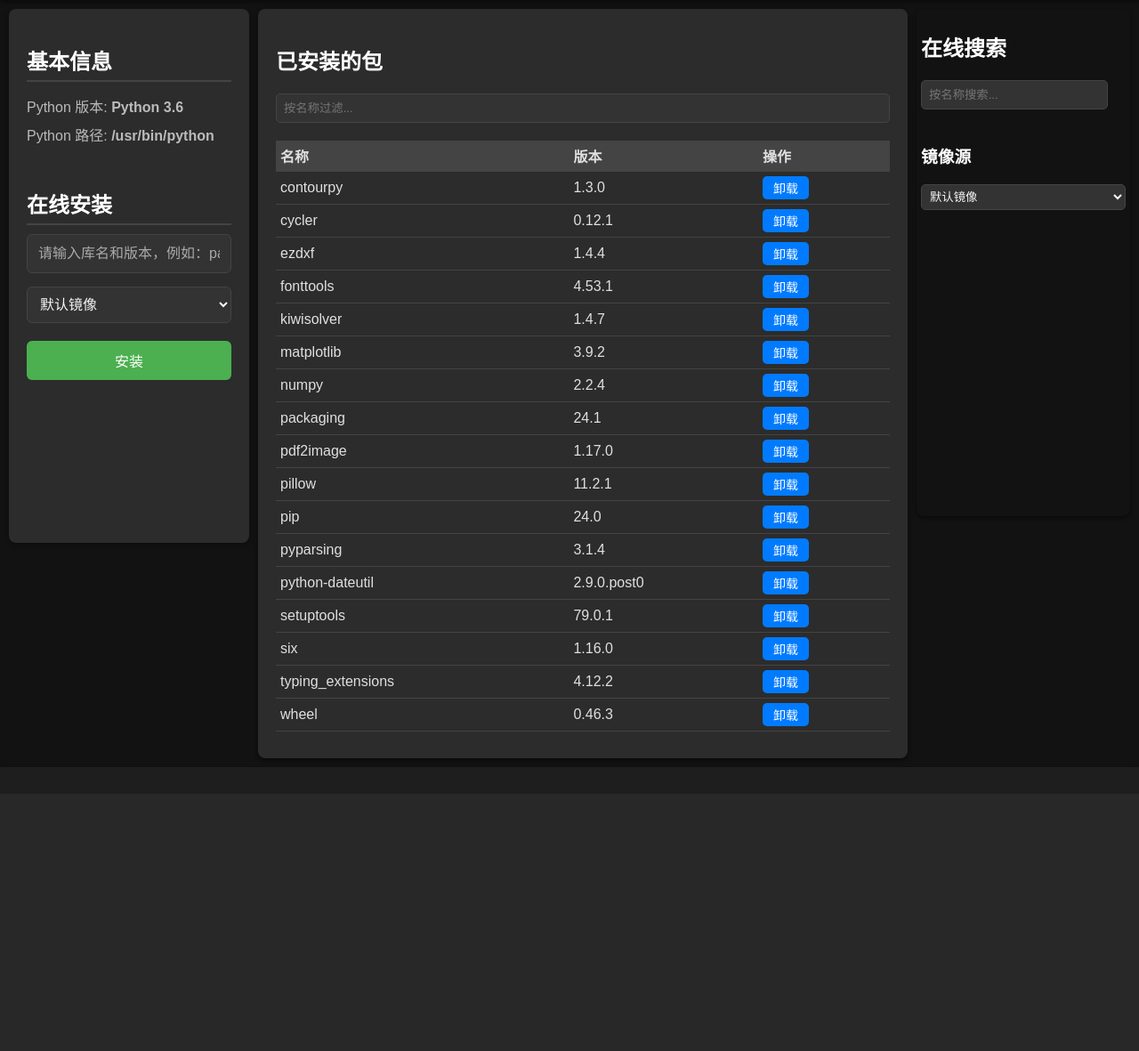
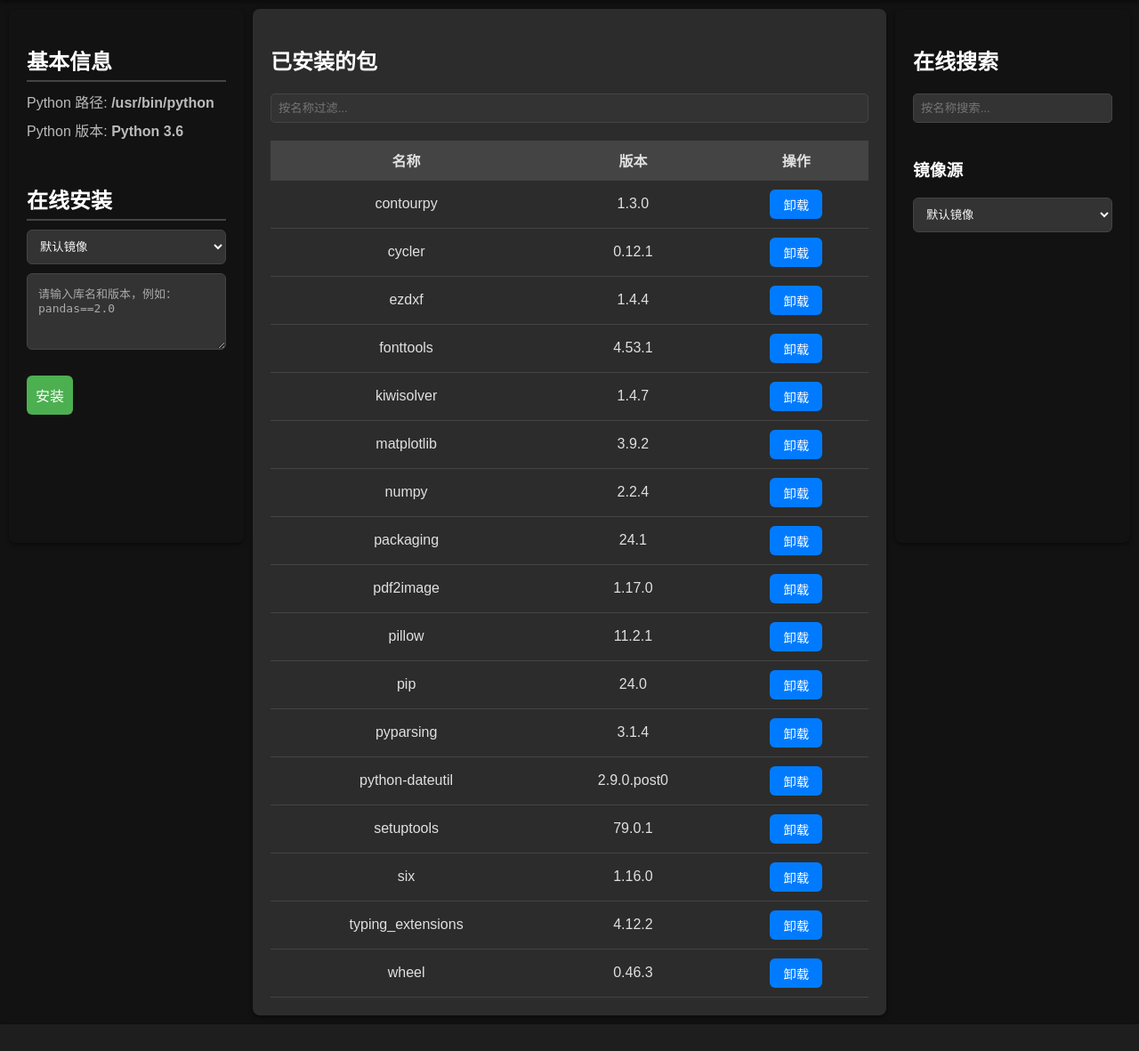
Before and after one commit to merlons/pipui, a Flask app: page / in a window 1280 px wide. Shown: the part 155-1336 px from the top of the page at 89% size. Before the commit the page ends 1017 px from the top, so only its background shows below. Run offline with Flask 3, Linux system fonts and the light colour scheme; data that the repository does not hold is empty.

Commit message:
增加左边栏

```diff
--- a/pipui/main.py
+++ b/pipui/main.py
@@ -1,7 +1,7 @@
 from typing import Dict, List, Any
 from flask import Flask, request, jsonify, render_template
 import pipui
-from pipui.utils import get_installed_packages, uninstall_package, search_packages, install_package
+from pipui.utils import get_installed_packages, uninstall_package, search_packages, install_package, available_packages
 
 app = Flask(__name__, template_folder=pipui.__path__[0] + "/templates")
 
@@ -23,7 +23,7 @@
 @app.route("/search/", methods=["GET"])
 def search_package():
     q = request.args.get('q')
-    available_packages = search_packages(q)  # 替换为你的逻辑
+    # available_packages = search_packages(q)  # 替换为你的逻辑
     results = [pkg for pkg in available_packages if q.lower() in pkg["name"].lower()]
     return jsonify(results)
 
--- a/pipui/templates/index.html
+++ b/pipui/templates/index.html
@@ -8,8 +8,8 @@
     <style>
         body {
             font-family: Arial, sans-serif;
-            background-color: #121212; /* 更深的背景色 */
-            color: #e0e0e0; /* 更柔和的文字颜色 */
+            background-color: #121212;
+            color: #e0e0e0;
             margin: 0;
             display: flex;
             flex-direction: column;
@@ -17,7 +17,7 @@
         }
 
         .header, .footer {
-            background-color: #1e1e1e; /* 深色标题和底部 */
+            background-color: #1e1e1e;
             padding: 15px;
             text-align: center;
             box-shadow: 0 2px 5px rgba(0, 0, 0, 0.5);
@@ -26,28 +26,27 @@
         .main {
             display: flex;
             flex: 1;
-            margin: 10px; /* 添加间距 */
+            margin: 10px;
         }
 
         .sidebar-left, .sidebar-right {
             flex: 1;
-            background-color: rgba(34, 34, 34, 0); /* 设置为透明背景 */
-            padding: 5px; /* 减少内边距 */
+            background-color: rgba(34, 34, 34, 0);
+            padding: 20px;
             border-radius: 8px;
             box-shadow: 0 2px 5px rgba(0, 0, 0, 0.5);
-            height: 70vh; /* 设置固定高度 */
-            overflow-y: hidden; /* 去掉垂直滚动条 */
-            overflow-x: hidden; /* 去掉水平滚动条 */
+            height: 70vh;
+            overflow-y: auto;
             display: flex;
-            flex-direction: column; /* 使内容垂直排列 */
+            flex-direction: column;
         }
 
         .content {
             flex: 3;
             padding: 20px;
-            background-color: #2c2c2c; /* 内容区域背景颜色 */
+            background-color: #2c2c2c;
             border-radius: 8px;
-            margin: 0 10px; /* 中间内容与边栏的间隔 */
+            margin: 0 10px;
             box-shadow: 0 2px 5px rgba(0, 0, 0, 0.5);
         }
 
@@ -57,142 +56,74 @@
 
         .search-container {
             position: relative;
-            width: calc(100% - 20px); /* 调整宽度以与表格对齐 */
-            margin-bottom: 10px;
+            width: 100%;
+            margin-bottom: 20px;
         }
 
         input {
-            width: 100%; /* 输入框占满容器 */
-            padding: 8px; /* 减少内边距 */
+            width: 100%;
+            padding: 8px;
             border: 1px solid #444;
             border-radius: 5px;
-            background-color: #333; /* 输入框背景颜色 */
-            color: #f5f5f5; /* 输入框文字颜色 */
-            box-sizing: border-box; /* 确保内边距和边框不会影响宽度 */
-        }
-
-        .search-icon {
-            position: absolute;
-            top: 50%;
-            left: 10px;
-            transform: translateY(-50%);
-            color: #888; /* 图标颜色 */
+            background-color: #333;
+            color: #f5f5f5;
+            box-sizing: border-box;
         }
 
         table {
             width: 100%;
             border-collapse: collapse;
-            margin-bottom: 10px; /* 减少下边距 */
+            margin-top: 20px;
         }
 
         th, td {
-            padding: 5px; /* 减少单元格内边距 */
-            text-align: left;
+            padding: 10px;
+            text-align: center;
             border-bottom: 1px solid #444;
         }
 
         th {
-            background-color: #444; /* 表头背景颜色 */
+            background-color: #444;
             cursor: pointer;
         }
 
         tr:hover {
-            background-color: #555; /* 行悬停效果 */
-        }
-
-        #search-results {
-            margin-top: 10px; /* 调整与搜索结果的间距 */
-            flex-grow: 1; /* 使搜索结果区域填满剩余空间 */
-            overflow-y: hidden; /* 去掉搜索结果的滚动条 */
-            overflow-x: hidden; /* 去掉水平滚动条 */
+            background-color: #555;
         }
 
         button {
-            background-color: #007bff; /* 按钮背景色 */
-            color: #ffffff; /* 按钮文字颜色 */
+            background-color: #007bff;
+            color: #ffffff;
             border: none;
-            padding: 3px 12px; /* 调整高度 */
-            border-radius: 5px;
+            padding: 6px 15px; /* 调整内边距，使按钮高度适配 */
+            border-radius: 6px;
             cursor: pointer;
-            font-size: 14px; /* 可选：调整字体大小 */
+            font-size: 0.9em; /* 调整字体大小，使按钮更紧凑 */
         }
 
         button:hover {
-            background-color: #0056b3; /* 悬停时按钮背景色 */
+            background-color: #0056b3;
         }
 
 
-        .search-container {
-            position: relative;
-            width: calc(100% - 20px);
-            margin-bottom: 20px; /* 增加与表格的间隔 */
+        /* 美化下拉框 */
+        select {
+            width: 100%;
+            padding: 10px;
+            border: 1px solid #444;
+            border-radius: 6px;
+            background-color: #333;
+            color: #f5f5f5;
+            box-sizing: border-box;
+            margin-bottom: 10px;
         }
 
-        table {
-            margin-top: 20px; /* 增加表格的上边距 */
-        }
-
-        .interpreter-info span {
-            display: block; /* 每行单独显示 */
-            margin-top: 5px; /* 行间距 */
-            color: #959191; /* 维持灰色风格 */
-        }
-
-        /* 美化下拉框 */
-        select {
-            width: 100%; /* 让下拉框占满整个单元格 */
-            padding: 5px; /* 内边距 */
-            border: 1px solid #444; /* 边框颜色 */
-            border-radius: 5px; /* 圆角 */
-            background-color: #333; /* 背景颜色 */
-            color: #f5f5f5; /* 文字颜色 */
-            box-sizing: border-box; /* 包含内边距和边框在宽度计算内 */
-            margin-bottom: 5px; /* 下方间距 */
-        }
-
-        #search-results table {
-            width: 100%; /* 确保表格宽度为100% */
-            border-collapse: collapse; /* 合并边框 */
-            table-layout: fixed; /* 列宽固定 */
-        }
-
-        #search-results th, #search-results td {
-            padding: 10px; /* 增加内边距 */
-            text-align: center; /* 中间对齐 */
-            border-bottom: 1px solid #444; /* 只保留底部边框 */
-        }
-
-        #search-results th {
-            background-color: #444; /* 表头背景颜色 */
-        }
-
-        /* 去掉单元格之间的竖线边框 */
-        #search-results td {
-            border-left: none; /* 去掉左边的边框 */
-            border-right: none; /* 去掉右边的边框 */
-        }
-
-        #search-results tr:hover {
-            background-color: #555; /* 行悬停效果 */
-        }
         /* .sidebar-left 部分样式 */
-.sidebar-left {
-    flex: 1;
-    background-color: #2c2c2c; /* 深色背景 */
-    padding: 20px;
-    border-radius: 8px;
-    box-shadow: 0 2px 5px rgba(0, 0, 0, 0.3); /* 添加阴影 */
-    height: 70vh; /* 固定高度 */
-    overflow-y: auto; /* 添加垂直滚动条 */
-    display: flex;
-    flex-direction: column; /* 垂直排列 */
-}
-
         .sidebar-left h2 {
             font-size: 1.5em;
             color: #ffffff;
             margin-bottom: 10px;
-    border-bottom: 2px solid #444; /* 分割线 */
+            border-bottom: 2px solid #444;
             padding-bottom: 5px;
         }
 
@@ -202,8 +133,8 @@
 
         .interpreter-info span {
             display: block;
-    color: #bbb; /* 更柔和的灰色 */
-    margin-bottom: 8px; /* 适当增加行间距 */
+            color: #bbb;
+            margin-bottom: 8px;
         }
 
         #install-input {
@@ -215,32 +146,18 @@
             background-color: #333;
             color: #f5f5f5;
             box-sizing: border-box;
-    margin-bottom: 15px; /* 输入框下方间距 */
+            margin-bottom: 15px;
+            resize: vertical; /* 允许用户调整文本框高度 */
         }
 
         #install-input::placeholder {
             color: #aaa;
         }
 
-.install-controls {
-    display: flex;
-    flex-direction: column;
-}
-
-.install-controls select {
-    padding: 10px;
-    font-size: 1em;
-    border: 1px solid #444;
-    border-radius: 6px;
-    background-color: #333;
-    color: #f5f5f5;
-    margin-bottom: 10px;
-    box-sizing: border-box;
-}
 
         .install-controls button {
             padding: 10px;
-    background-color: #4CAF50; /* 绿色按钮 */
+            background-color: #4CAF50;
             color: white;
             font-size: 1em;
             border: none;
@@ -251,10 +168,43 @@
         }
 
         .install-controls button:hover {
-    background-color: #45a049; /* 鼠标悬停效果 */
+            background-color: #45a049;
+        }
+
+        /* 搜索结果样式 */
+        #search-results {
+            margin-top: 10px;
+            flex-grow: 1;
+            overflow-y: auto;
+        }
+
+        #search-results table {
+            width: 100%;
+            border-collapse: collapse;
+            table-layout: fixed;
+        }
+
+        #search-results th, #search-results td {
+            padding: 10px;
+            text-align: center;
+            border-bottom: 1px solid #444;
+        }
+
+        #search-results th {
+            background-color: #444;
+        }
+
+        #search-results td {
+            border-left: none;
+            border-right: none;
+        }
+
+        #search-results tr:hover {
+            background-color: #555;
         }
 
     </style>
+
 </head>
 <body>
 <div class="header">
@@ -270,11 +220,10 @@
     <div class="sidebar-left">
         <h2>基本信息</h2>
         <div class="interpreter-info">
+            <span>Python 路径: <strong id="python-path">/usr/bin/python</strong></span>
             <span>Python 版本: <strong id="python-version">Python 3.6</strong></span>
-        <span>Python 路径: <strong id="python-path">/usr/bin/python</strong></span>
         </div>
         <h2>在线安装</h2>
-    <input type="text" id="install-input" placeholder="请输入库名和版本，例如：pandas==2.0" />
         <div class="install-controls">
     <select id="install-mirror-source">
         <option value="https://pypi.python.org/simple">默认镜像</option>
@@ -284,12 +233,10 @@
         <option value="https://pypi.mirrors.ustc.edu.cn/simple/">中国科学技术大学</option>
         <option value="https://pypi.douban.com/simple/">豆瓣</option>
     </select>
+    <textarea id="install-input" placeholder="请输入库名和版本，例如：pandas==2.0" rows="4"></textarea>
     <button onclick="installPackages()">安装</button>
 </div>
     </div>
-
-
-
 
 
     <div class="content">
```
Lines whose indentation alone changed are shown as unchanged.
